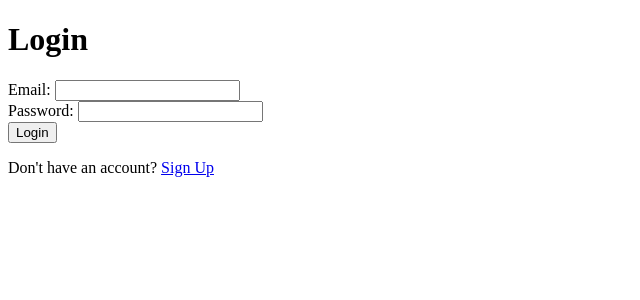
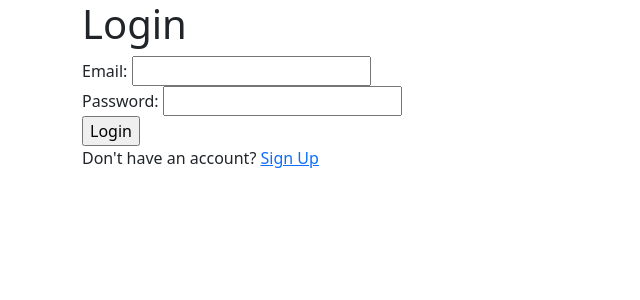
Before and after one commit to athirapratheep/Easepace, a Flask app: page /login in a window 1280 px wide. Shown: the top 300 px of the page, without its empty margins (0-640 px from the left). Run offline with Flask 3, Linux system fonts and the light colour scheme; some libraries are stand-ins or nearby versions.

Commit message:
ui changes

```diff
--- a/templates/login.html
+++ b/templates/login.html
@@ -2,8 +2,13 @@
 <html>
 <head>
     <title>Login</title>
+    <link rel="stylesheet" href="{{ url_for('static', filename='login.css') }}">
+
+    <link rel="stylesheet" href="https://cdnjs.cloudflare.com/ajax/libs/bootstrap/5.0.2/css/bootstrap.min.css">
 </head>
 <body>
+    <div class="container-fluid" id="container-outer">
+            <div class="container" id="container-inner">
                 <h1>Login</h1>
                 {% with messages = get_flashed_messages() %}
                     {% if messages %}
@@ -15,13 +20,23 @@
                     {% endif %}
                 {% endwith %}
                 <form action="{{ url_for('login', next=request.args.get('next')) }}" method="POST">
+                    <div class="form-group">
                         <label for="email">Email:</label>
-        <input type="email" id="email" name="email" required><br>
+                        <input type="email" id="email" name="email" required>
+                    </div>
+                    <div class="form-group">
                         <label for="password">Password:</label>
-        <input type="password" id="password" name="password" required><br>
+                        <input type="password" id="password" name="password" required>
+                    </div>
+                    <div class="form-group">
                         <input type="submit" value="Login">
+                    </div>
                     <input type="hidden" name="next" value="{{ request.args.get('next') }}">
                 </form>
                 <p>Don't have an account? <a href="{{ url_for('signup') }}">Sign Up</a></p>
+            </div>
+
+    </div>
+    <script src="https://cdnjs.cloudflare.com/ajax/libs/bootstrap/5.0.2/js/bootstrap.bundle.min.js"></script>
 </body>
 </html>
```
Lines whose indentation alone changed are shown as unchanged.
